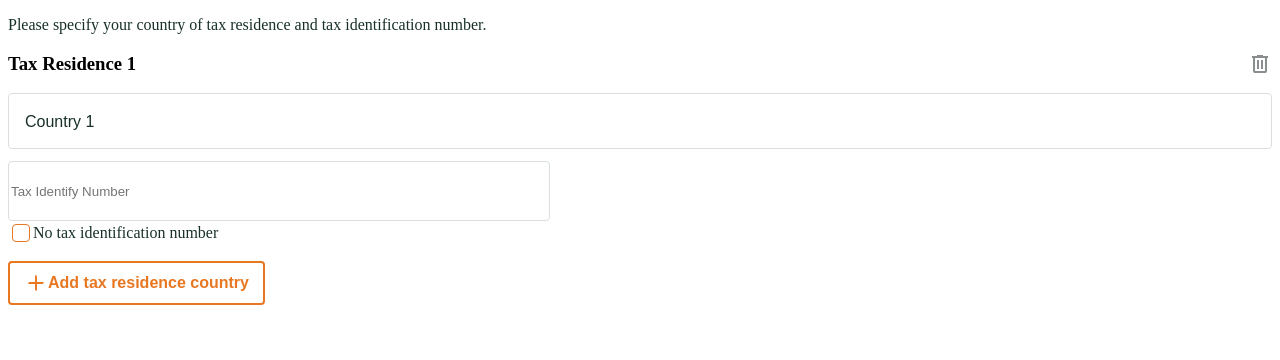
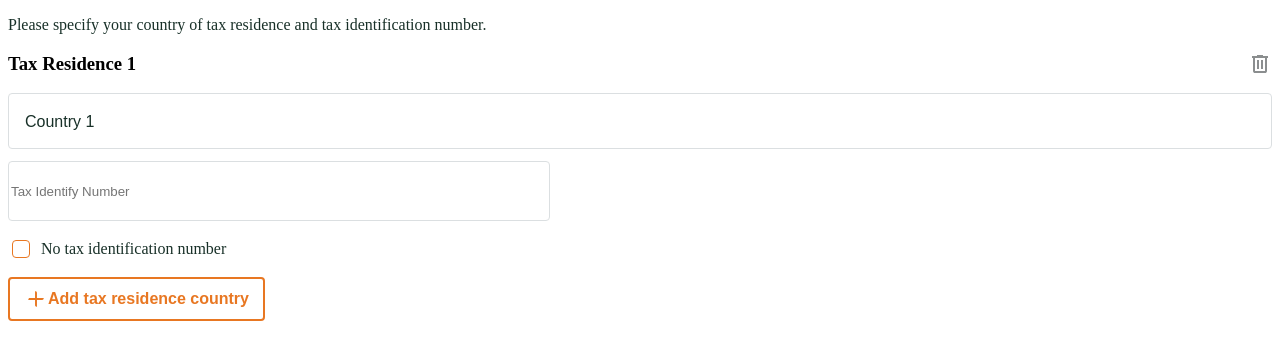
Before and after one commit to thekingnight98/crs-test, a Next.js app: page /TaxResidence in a window 1280 px wide. Both pictures are taken after a click on the button "Add tax residence country". Shown: the top 360 px of the page. Built offline with nearby package versions, Linux system fonts and the light colour scheme.

Commit message:
hide Tax residence flow when user choose yes

```diff
--- a/pages/TaxResidence.tsx
+++ b/pages/TaxResidence.tsx
@@ -81,9 +81,6 @@ const TaxResidenceForm: React.FC<TaxResidenceFormProps> = ({ disabled }) => {
 
   return (
     <div>
-      {disabled === "yes" && (
-        <p>Tax Residence form is disabled because yes option is selected.</p>
-      )}
       {disabled !== "none" && disabled !== "yes" && (
         <div>
           <div className={`${styles.titleTaxResidence} ${styles.mt16}`}>
@@ -124,7 +121,7 @@ const TaxResidenceForm: React.FC<TaxResidenceFormProps> = ({ disabled }) => {
               />
 
               <br></br>
-              <div className={`${styles.flex} ${styles.alignItemCenter}`}>
+              <div className={`${styles.flex} ${styles.alignItemCenter} ${styles.mt16}`}>
                 <input
                   className={styles.checkbox}
                   type="checkbox"
@@ -132,7 +129,7 @@ const TaxResidenceForm: React.FC<TaxResidenceFormProps> = ({ disabled }) => {
                   checked={residence.noTax}
                   onChange={(e) => handleNoTaxChange(index, e.target.checked)}
                 />
-                <label className={styles.labelNoTax} htmlFor={`noTax${index}`}>
+                <label className={`${styles.labelNoTax} ${styles.ml8} `} htmlFor={`noTax${index}`}>
                   No tax identification number
                 </label>
               </div>
```
